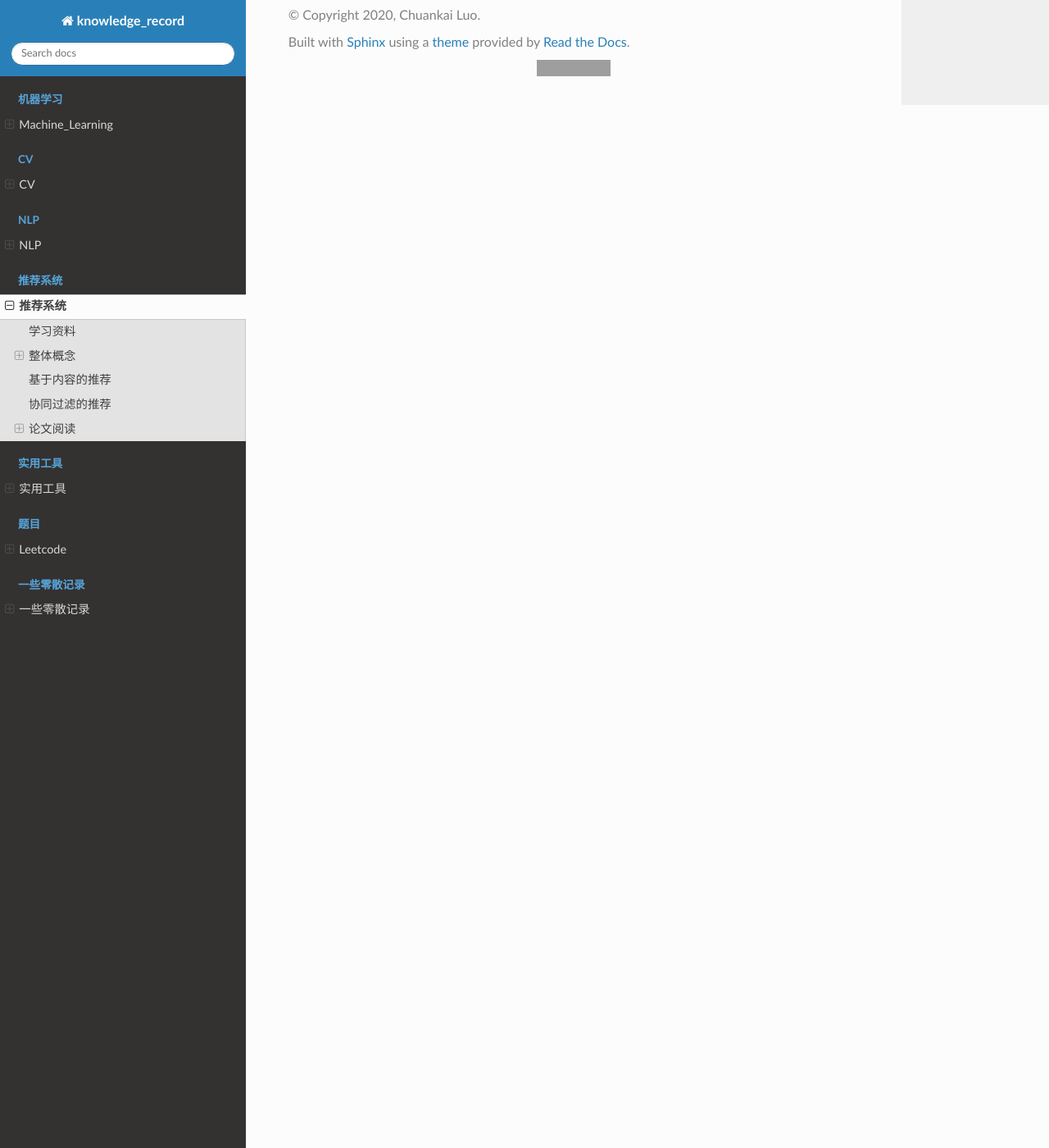
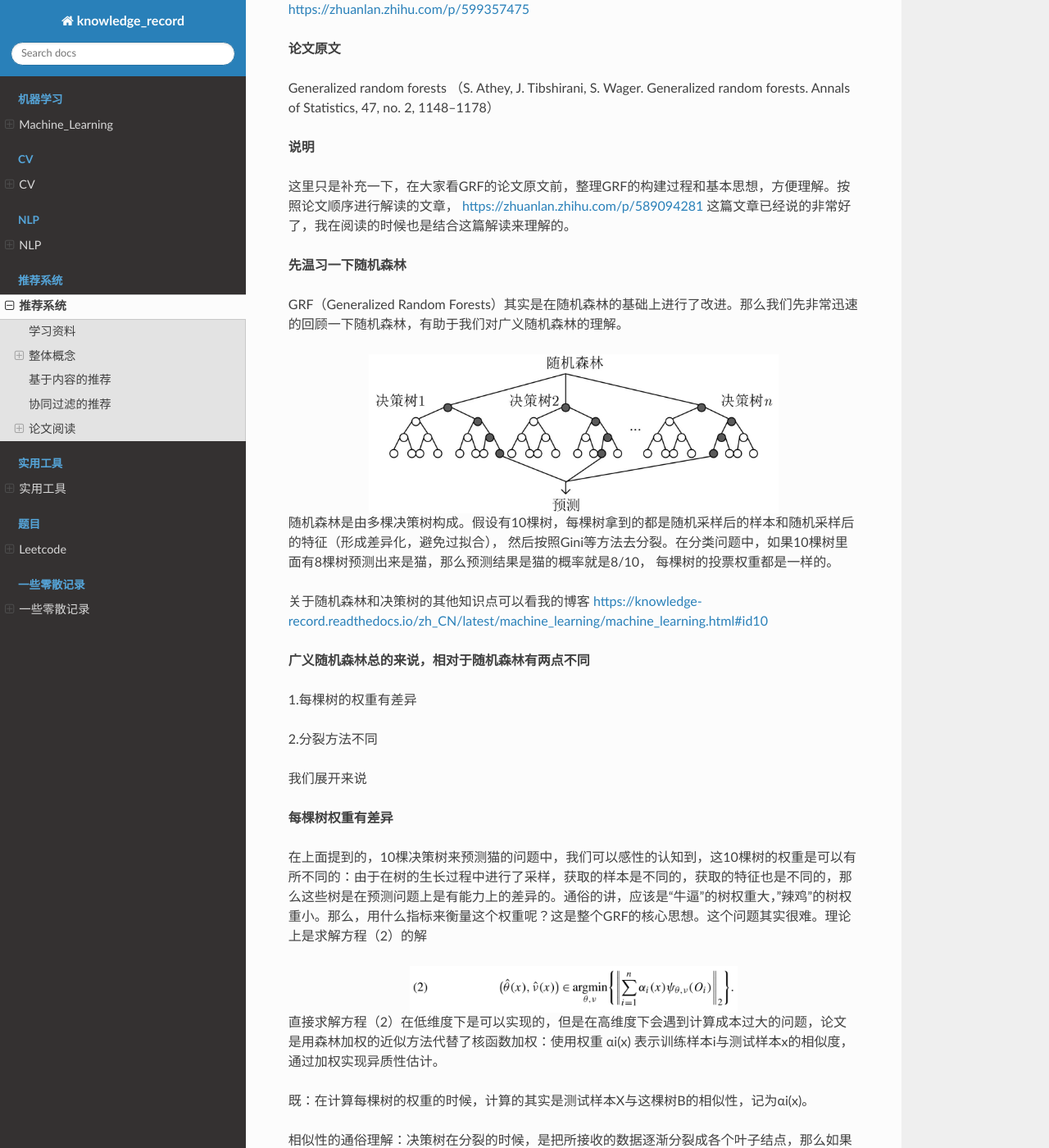
Before and after one commit to luochuankai-JHU/knowledge_record, a Sphinx documentation site: the page built from docs/recommend/recommend.rst, in a window 1280 px wide and 1400 px high, scrolled down 27365 px. Shown: the whole window at 82% size. Built offline with Sphinx 7.4.7 and the Read the Docs theme 2.0.0, drawn with Linux system fonts in a browser that asks for light colours; some of the changed text lies outside the part shown; grey boxes are pictures that could not be loaded.

Commit message:
grf paper

```diff
--- a/docs/machine_learning/machine_learning.rst
+++ b/docs/machine_learning/machine_learning.rst
@@ -1116,11 +1116,6 @@ https://www.zhihu.com/question/25532384/answer/1130818664 这个解答说的很
 	:align: center
 
 
-推荐系统
-=====================
-light GBM, Deepfm,Wide&Deep,YoutubeNet, PNN
-
-稍后学习
 
 用户画像
 ========================
--- a/docs/recommend/recommend.rst
+++ b/docs/recommend/recommend.rst
@@ -705,3 +705,99 @@ Que2Search: Fast and Accurate Query and Document Understanding for Search at Fac
 https://blog.csdn.net/chao_1083934282/article/details/120598266
 
 https://zhuanlan.zhihu.com/p/415516966
+
+
+
+广义随机森林GRF（Generalized Random Forests）
+---------------------------------------------------------------------------------
+论文阅读：广义随机森林GRF（Generalized Random Forests）论文笔记补充
+https://zhuanlan.zhihu.com/p/599357475
+
+**论文原文**
+
+Generalized random forests （S. Athey, J. Tibshirani, S. Wager. Generalized random forests. Annals of Statistics, 47, no. 2, 1148--1178）
+
+**说明**
+
+这里只是补充一下，在大家看GRF的论文原文前，整理GRF的构建过程和基本思想，方便理解。按照论文顺序进行解读的文章，
+https://zhuanlan.zhihu.com/p/589094281
+这篇文章已经说的非常好了，我在阅读的时候也是结合这篇解读来理解的。
+
+**先温习一下随机森林**
+
+GRF（Generalized Random Forests）其实是在随机森林的基础上进行了改进。那么我们先非常迅速的回顾一下随机森林，有助于我们对广义随机森林的理解。
+
+.. image:: ../../_static/recommend/grf_rf.png
+	:align: center
+	:width: 500
+
+
+随机森林是由多棵决策树构成。假设有10棵树，每棵树拿到的都是随机采样后的样本和随机采样后的特征（形成差异化，避免过拟合），
+然后按照Gini等方法去分裂。在分类问题中，如果10棵树里面有8棵树预测出来是猫，那么预测结果是猫的概率就是8/10，
+每棵树的投票权重都是一样的。
+
+关于随机森林和决策树的其他知识点可以看我的博客
+https://knowledge-record.readthedocs.io/zh_CN/latest/machine_learning/machine_learning.html#id10
+
+**广义随机森林总的来说，相对于随机森林有两点不同**
+
+1.每棵树的权重有差异
+
+2.分裂方法不同
+
+我们展开来说
+
+**每棵树权重有差异**
+
+在上面提到的，10棵决策树来预测猫的问题中，我们可以感性的认知到，这10棵树的权重是可以有所不同的：由于在树的生长过程中进行了采样，获取的样本是不同的，获取的特征也是不同的，那么这些树是在预测问题上是有能力上的差异的。通俗的讲，应该是“牛逼”的树权重大，"辣鸡"的树权重小。那么，用什么指标来衡量这个权重呢？这是整个GRF的核心思想。这个问题其实很难。理论上是求解方程（2）的解
+
+.. image:: ../../_static/recommend/grf_2.png
+	:align: center
+	:width: 400
+
+直接求解方程（2）在低维度下是可以实现的，但是在高维度下会遇到计算成本过大的问题，论文是用森林加权的近似方法代替了核函数加权：使用权重 αi(x) 表示训练样本i与测试样本x的相似度，通过加权实现异质性估计。
+
+既：在计算每棵树的权重的时候，计算的其实是测试样本X与这棵树B的相似性，记为αi(x)。
+
+相似性的通俗理解：决策树在分裂的时候，是把所接收的数据逐渐分裂成各个叶子结点，那么如果测试样本能够落入那个叶子节点，则认为有相似性。更进一步，如果那个落入的叶子节点中训练样本很多，说明没划分完全，特异性低，那么权重就低；如果该叶子结点中训练样本少，说明划分的很完全了，精细化程度高，权重就高。具体可见公式（3）
+
+.. image:: ../../_static/recommend/grf_3.png
+	:align: center
+	:width: 400
+
+公式（3）的意思是：对于树的集合 (index b从1....B)，对于任意一棵树B ，分母Lb(x)指的是和测试样本x落入同一叶子节点的训练样本的数量。分子表示如果有落入则取1，没有则取0.
+
+这样可以得到任意一棵树的暂时权重α_bi(x)，表示第i个训练样本和样本x落入同一个叶子节点的频率。之后再做一个归一化，求得每棵树的真正权重αi(x)。
+
+**分裂方法不同**
+
+由于计算相似性是用落入该叶子结点的样本数量来衡量的，所以文章要求局部特征空间内数据是同质的，分裂的时候需要按照最大化异质性的方法去分裂，而不是GINI等方式。具体细节可以看原文。
+
+**总体构建过程**
+
+.. image:: ../../_static/recommend/grf_build.png
+	:align: center
+	:width: 500
+
+我来画个流程图解读一下（符号与上面的伪代码保持一致）
+
+.. image:: ../../_static/recommend/grf_build_me.png
+	:align: center
+	:width: 500
+
+
+
+整体流程已经整理好了，其他部分看论文原文就好
+
+
+
+**参考**
+Generalized random forests （S. Athey, J. Tibshirani, S. Wager. Generalized random forests. Annals of Statistics, 47, no. 2, 1148--1178）
+
+巴拉巴拉：因果推断笔记 | 广义随机森林GRF（Generalized Random Forests） https://zhuanlan.zhihu.com/p/589094281
+
+一般化隨機森林 (Generalized Random Forest)   https://taweihuang.hpd.io/2020/04/27/generalized-random-forest/
+
+阙斌斌：generalized random forests笔记  https://zhuanlan.zhihu.com/p/397546177
+
+论文笔记：Generalized Random Forests   https://blog.csdn.net/zyl_wjl_1413/article/details/125380173
```
Also changed, not shown: docs/_static/recommend/grf_2.png (added), docs/_static/recommend/grf_3.png (added), docs/_static/recommend/grf_build.png (added), docs/_static/recommend/grf_build_me.png (added), docs/_static/recommend/grf_rf.png (added), 1 other file.
